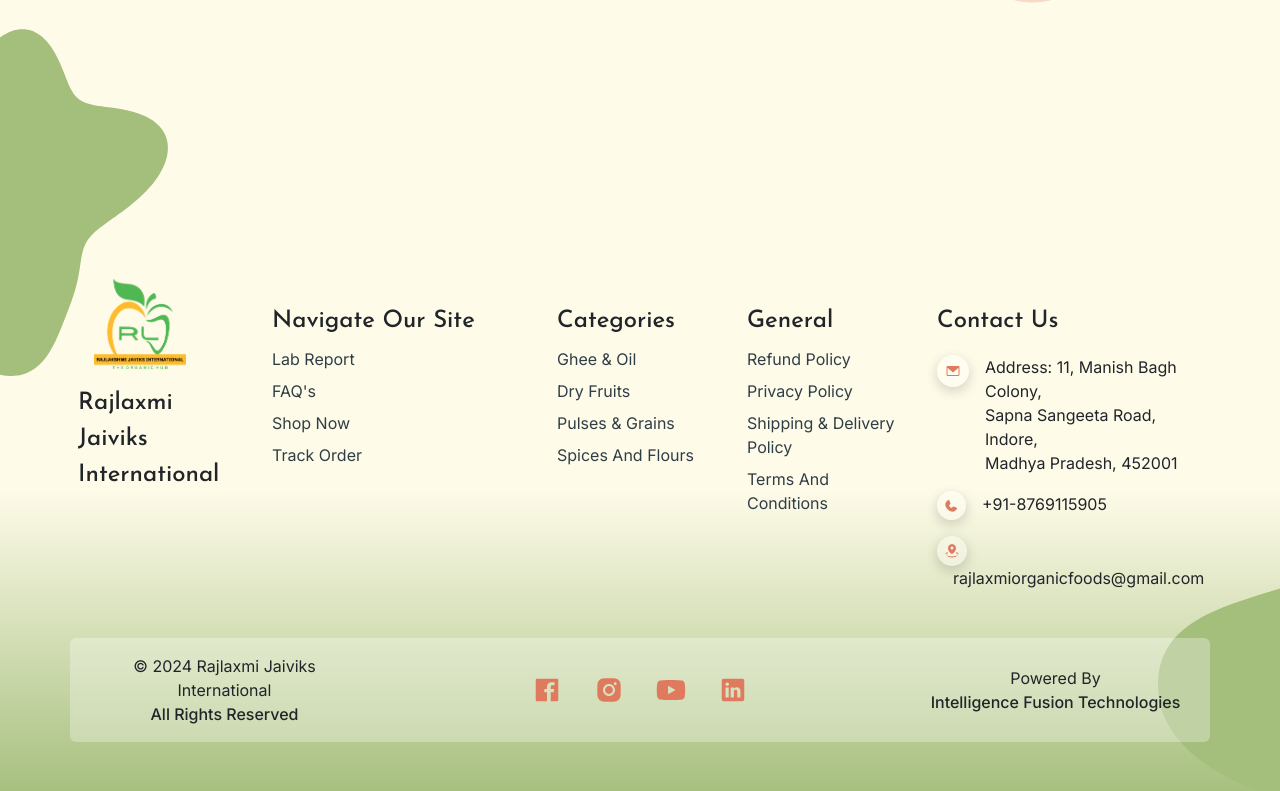
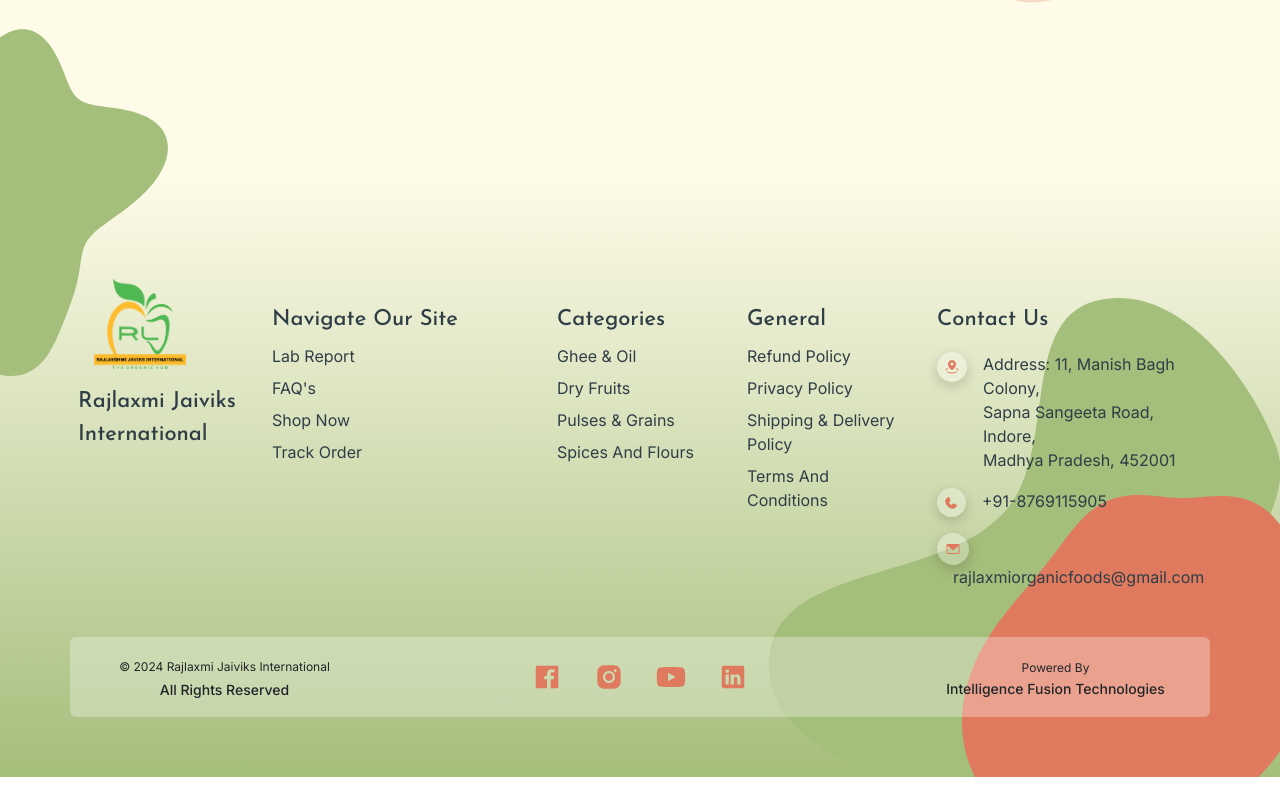
Before and after one commit to razikkhan98/rajlaxmi, a React (Create React App) app: page / in a window 1280 px wide. Shown: the part 6717-7508 px from the top of the page. Built offline with nearby package versions, Linux system fonts and the light colour scheme.

Commit message:
footer correction 6/3/25

```diff
--- a/src/App.css
+++ b/src/App.css
@@ -185,8 +185,8 @@ body {
 .font-size-24 {
   font-size: 24px;
 }
-.font-size-20{
-  font-size: 20px;
+.font-size-22{
+  font-size: 22px;
 }
 .font-size-30 {
   font-size: 30px;
@@ -618,9 +618,9 @@ body {
 }
 .vector2 {
   position: absolute;
-  left: 1158px;
-  bottom: 5px;
+  bottom: 0;
   overflow-x: hidden;
+  right: 0;
 }
 .chemical {
   width: 56px;
@@ -823,9 +823,9 @@ body {
   background: linear-gradient(
     to bottom,
     rgba(254, 251, 233, 1) 0%,
-    /* Top */ rgba(254, 251, 233, 1) 50%,
-    /* Middle */ rgba(164, 190, 123, 1) 100% /* Bottom */
-  );
+     rgba(254, 251, 233, 1) 0%,
+     rgba(164, 190, 123, 1) 100%
+  )
   /* height: 100vh; */
 }
 
--- a/src/Component/Common/Footer/index.jsx
+++ b/src/Component/Common/Footer/index.jsx
@@ -60,7 +60,7 @@ const Footer = () => {
                 style={{ width: "92px" }}
                 className="ms-3"
               />
-              <div className="mt-3 josefin-sans-font-family-500 heading-title font-size-24">
+              <div className="mt-3 josefin-sans-font-family-500 heading-title text-color-dark-ashy-blue font-size-22">
                 Rajlaxmi Jaiviks International
               </div>
             </div>
@@ -68,13 +68,13 @@ const Footer = () => {
 
           {/* Navigate Our Site */}
           <Col xs={6} md={3}>
-            <div className="josefin-sans-font-family-500 font-size-24 heading-title pt-4 pb-2">
+            <div className="josefin-sans-font-family-500 font-size-22 text-color-dark-ashy-blue heading-title pt-4 pb-2">
               Navigate Our Site
             </div>
             <ul className="list-unstyled">
               {navLinks.map((link, index) => (
                 <li key={index} className="pb-2">
-                  <a href="/#" className="inter-font-family-400 text-description font-size-16">
+                  <a href="/#" className="inter-font-family-400 text-color-dark-ashy-blue text-description font-size-16">
                     {link}
                   </a>
                 </li>
@@ -84,13 +84,13 @@ const Footer = () => {
 
           {/* Categories */}
           <Col xs={6} md={2}>
-            <div className="josefin-sans-font-family-500 font-size-24 heading-title pt-4 pb-2">
+            <div className="josefin-sans-font-family-500 font-size-22 text-color-dark-ashy-blue heading-title pt-4 pb-2">
               Categories
             </div>
             <ul className="list-unstyled">
               {categories.map((category, index) => (
                 <li key={index} className="pb-2">
-                  <a href="/#" className="inter-font-family-400 text-description font-size-16">
+                  <a href="/#" className="inter-font-family-400 text-color-dark-ashy-blue text-description font-size-16">
                     {category}
                   </a>
                 </li>
@@ -101,13 +101,13 @@ const Footer = () => {
           {/* General Links */}
           <Col xs={6} md={2}>
             {/* <h6 className="fw-bold">General</h6> */}
-            <div className="josefin-sans-font-family-500 font-size-24 heading-title pt-4 pb-2">
+            <div className="josefin-sans-font-family-500 font-size-22 text-color-dark-ashy-blue heading-title pt-4 pb-2">
               General
             </div>
             <ul className="list-unstyled">
               {generalLinks.map((item, index) => (
                 <li key={index} className="pb-2">
-                  <a href="/#" className="inter-font-family-400 text-description font-size-16">
+                  <a href="/#" className="inter-font-family-400 text-color-dark-ashy-blue text-description font-size-16">
                     {item}
                   </a>
                 </li>
@@ -118,7 +118,7 @@ const Footer = () => {
           {/* Contact Us */}
           <Col xs={12} md={3}>
             {/* <h6 className="fw-bold">Contact Us</h6> */}
-            <div className="josefin-sans-font-family-500 font-size-24 heading-title pt-4 pb-2">
+            <div className="josefin-sans-font-family-500 font-size-22 text-color-dark-ashy-blue heading-title pt-4 pb-2">
               Contact Us
             </div>
             <ul className="list-unstyled">
@@ -129,13 +129,13 @@ const Footer = () => {
                 <div className="py-2 d-flex ">
                   <div className="text-description">
                     <img
-                      src={Email}
+                      src={Map}
                       alt="Loading"
                       className="footer-icon-background p-2 rounded-circle shadows"
                     />
                   </div>
                   <div className="ms-3">
-                    <span className="inter-font-family-400 text-description font-size-16">
+                    <span className="inter-font-family-400 text-color-dark-ashy-blue text-description font-size-16">
                       Address: 11, Manish Bagh Colony,
                       <br className="ms-2" /> Sapna Sangeeta Road, Indore,
                       <br className="ms-2" /> Madhya Pradesh, 452001
@@ -153,7 +153,7 @@ const Footer = () => {
                     className="footer-icon-background p-2 rounded-circle shadows"
                     s
                   />
-                  <span className="inter-font-family-400  text-description font-size-16  ms-3">
+                  <span className="inter-font-family-400 text-color-dark-ashy-blue text-description font-size-16  ms-3">
                     +91-8769115905
                   </span>
                 </div>
@@ -163,11 +163,11 @@ const Footer = () => {
                 rajlaxmiorganicfoods@gmail.com */}
                 <div className="py-2">
                   <img
-                    src={Map}
+                    src={Email}
                     alt="Loading"
                     className="footer-icon-background p-2 rounded-circle shadows"
                   />
-                  <span className="inter-font-family-400 font-size-16 text-description ms-3">
+                  <span className="inter-font-family-400 text-color-dark-ashy-blue font-size-16 text-description ms-3">
                     rajlaxmiorganicfoods@gmail.com
                   </span>
                 </div>
@@ -180,11 +180,11 @@ const Footer = () => {
         <Row className="mt-4 align-items-center footer-icon-background p-3 rounded text-center">
           <Col xs={12} md={3}>
             <p className="mb-0 ">
-              <span className="inter-font-family-400 text-description font-size-16">
+              <span className="inter-font-family-400 text-description font-size-12">
                 &copy; 2024 Rajlaxmi Jaiviks International{" "}
               </span>
               <br />
-              <span className="inter-font-family-500 text-description font-size-16">
+              <span className="inter-font-family-500 text-description font-size-14">
                 All Rights Reserved
               </span>
             </p>
@@ -206,10 +206,10 @@ const Footer = () => {
           {/* Powered By */}
           <Col xs={12} md={3}>
             <p className="mb-0">
-              <span className="inter-font-family-400 font-size-16 text-description">
+              <span className="inter-font-family-400 font-size-12 text-description">
                 Powered By
               </span>
-              <div className="inter-font-family-500 font-size-16 text-description">
+              <div className="inter-font-family-500 font-size-14 text-description">
                 Intelligence Fusion Technologies
               </div>
             </p>
```
